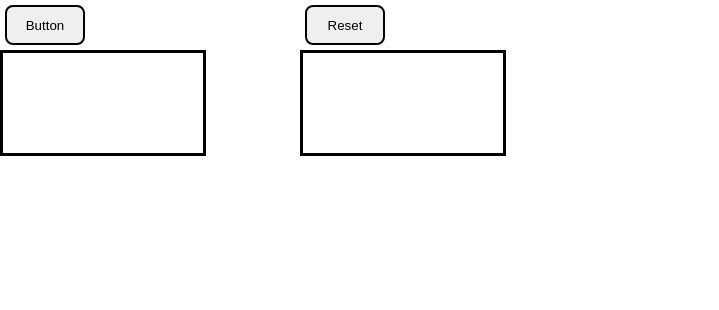
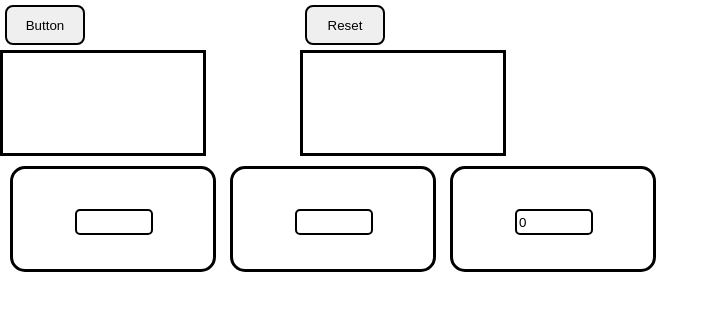
Before and after one commit to criachi/Learn-React-Redux, a React (Create React App) app: page / in a window 1280 px wide. Shown: the top 310 px of the page, without its empty margins (0-719 px from the left). Built offline with nearby package versions, Linux system fonts and the light colour scheme.

Commit message:
completed functionality

```diff
--- a/src/ActionCreators.js
+++ b/src/ActionCreators.js
@@ -14,4 +14,9 @@ export function resetRectColorsAction(color) {
     }
 }
 
-export default changeRectColorsAction;
+export function updateInputStringAction(input) {
+  return {
+    type: 'UPDATE_INPUT_STRING',
+    inputString: input
+  }
+}
--- a/src/App.css
+++ b/src/App.css
@@ -3,9 +3,7 @@
   grid-template-columns: 300px 300px 300px;
 }
 
-/* .rect, .textRect {
-*/
-.rect {
+.rect, .textRect {
   height: 100px;
   width: 200px;
   border-style: solid;
@@ -16,7 +14,7 @@
   grid-row: 2;
 }
 
-/* .container {
+.container {
   grid-row: 3;
   display: grid;
   grid-template-columns: 220px 220px 220px;
@@ -25,7 +23,7 @@
 
 .textRect {
   grid-row: 1;
-} */
+}
 
 .btn {
   height: 40px;
@@ -37,7 +35,7 @@
   margin: 5px 5px
 }
 
-/* input[type="text"] {
+input[type="text"] {
   height: 20px;
   width: 70px;
   border-radius: 5px;
@@ -45,4 +43,4 @@
   border-color: black;
   float: right;
   margin: 20% 30%
-} */
+}
--- a/src/App.js
+++ b/src/App.js
@@ -2,6 +2,7 @@ import React from 'react';
 import './App.css';
 import Button from './Button.js';
 import ColoredRect from './ColoredRect.js';
+import TextBoxContainer from './TextBoxContainer.js';
 
 class App extends React.Component {
   render() {
@@ -12,7 +13,13 @@ class App extends React.Component {
            <Button text="Reset"/>
            <ColoredRect className="rect" rectId="1"/>
            <ColoredRect className="rect" rectId="2"/>
+           <div className="container">
+            <TextBoxContainer textBoxID="inputBox" isReadOnly={false}/>
+            <TextBoxContainer textBoxID="reverseBox" isReadOnly={true}/>
+            <TextBoxContainer textBoxID="inputLenBox" isReadOnly={true}/>
+          </div>
         </div>
+
       </body>
     );
   }
--- a/src/Button.js
+++ b/src/Button.js
@@ -1,6 +1,6 @@
 import React from 'react';
-import changeRectColorsAction from './actionCreators.js';
-import resetRectColorsAction from './actionCreators.js';
+import { changeRectColorsAction } from './actionCreators.js';
+import { resetRectColorsAction } from './actionCreators.js';
 import { connect } from 'react-redux';
 
 class Button extends React.Component {
--- a/src/ColoredRect.js
+++ b/src/ColoredRect.js
@@ -16,6 +16,7 @@ const mapStateToProps = (state = initialState, ownProps) => {
     } else if (ownProps.rectId === "2") {
       return { color: state.color2 };
     }
+    return {};
 }
 
 ColoredRect = connect(mapStateToProps, null)(ColoredRect);
--- a/src/InitialState.js
+++ b/src/InitialState.js
@@ -1,6 +1,7 @@
 const initialState = {
     color1: "#FFFFFF",
-    color2: "#FFFFFF"
+    color2: "#FFFFFF",
+    inputString: ""
 }
 
 export default initialState;
--- /dev/null
+++ b/src/TextBoxContainer.js
@@ -0,0 +1,34 @@
+import React from 'react';
+import ColoredRect from './ColoredRect.js';
+import { connect } from 'react-redux';
+import { updateInputStringAction } from './actionCreators.js';
+import initialState from './InitialState.js';
+
+class TextBoxContainer extends React.Component {
+  render() {
+    return (
+      <ColoredRect className="textRect" color="#FFFFFF" borderRadius="15px"> <input type="text" id={this.props.textBoxID} readOnly={this.props.isReadOnly} value={this.props.text} onChange={(event) => this.props.onInputChange(event.target.value)}></input> </ColoredRect>
+    )
+  }
+}
+
+const mapDispatchToProps = (dispatch, ownProps) => {
+  if (ownProps.textBoxID === "inputBox") {
+    return { onInputChange: (input) => dispatch(updateInputStringAction(input)) };
+  }
+  return {};
+}
+
+const mapStateToProps = (state = initialState, ownProps) => {
+  if(ownProps.textBoxID === "reverseBox") {
+    return { text: state.inputString.split("").reverse().join("") }
+  }
+  if(ownProps.textBoxID === "inputLenBox") {
+    return { text: state.inputString.length }
+  }
+  return {};
+}
+
+TextBoxContainer = connect(mapStateToProps, mapDispatchToProps)(TextBoxContainer);
+
+export default TextBoxContainer;
--- a/src/index.js
+++ b/src/index.js
@@ -6,11 +6,8 @@ import * as serviceWorker from './serviceWorker';
 import { createStore } from 'redux';
 import { Provider } from 'react-redux';
 import app from './reducers';
+import initialState from './InitialState.js';
 
-const initialState = {
-  color1: "#FFFFFF",
-  color2: "#FFFFFF"
-}
 const store = createStore(app, initialState);
 ReactDOM.render(
   <Provider store={store}>
--- a/src/reducers.js
+++ b/src/reducers.js
@@ -3,10 +3,12 @@ import initialState from './InitialState.js';
 // reducers (change the state in the store)
 function app(state = initialState, action) {
     switch(action.type) {
-      case "CHANGE_COLORS":
+      case 'CHANGE_COLORS':
         return Object.assign({}, state, { color1: action.color1, color2: action.color2 });
-      case "RESET_COLORS":
+      case 'RESET_COLORS':
         return Object.assign({}, state, { color1: action.color, color2: action.color });
+      case 'UPDATE_INPUT_STRING':
+        return Object.assign({}, state, { inputString: action.inputString });
       default:
         return state;
     }
```
